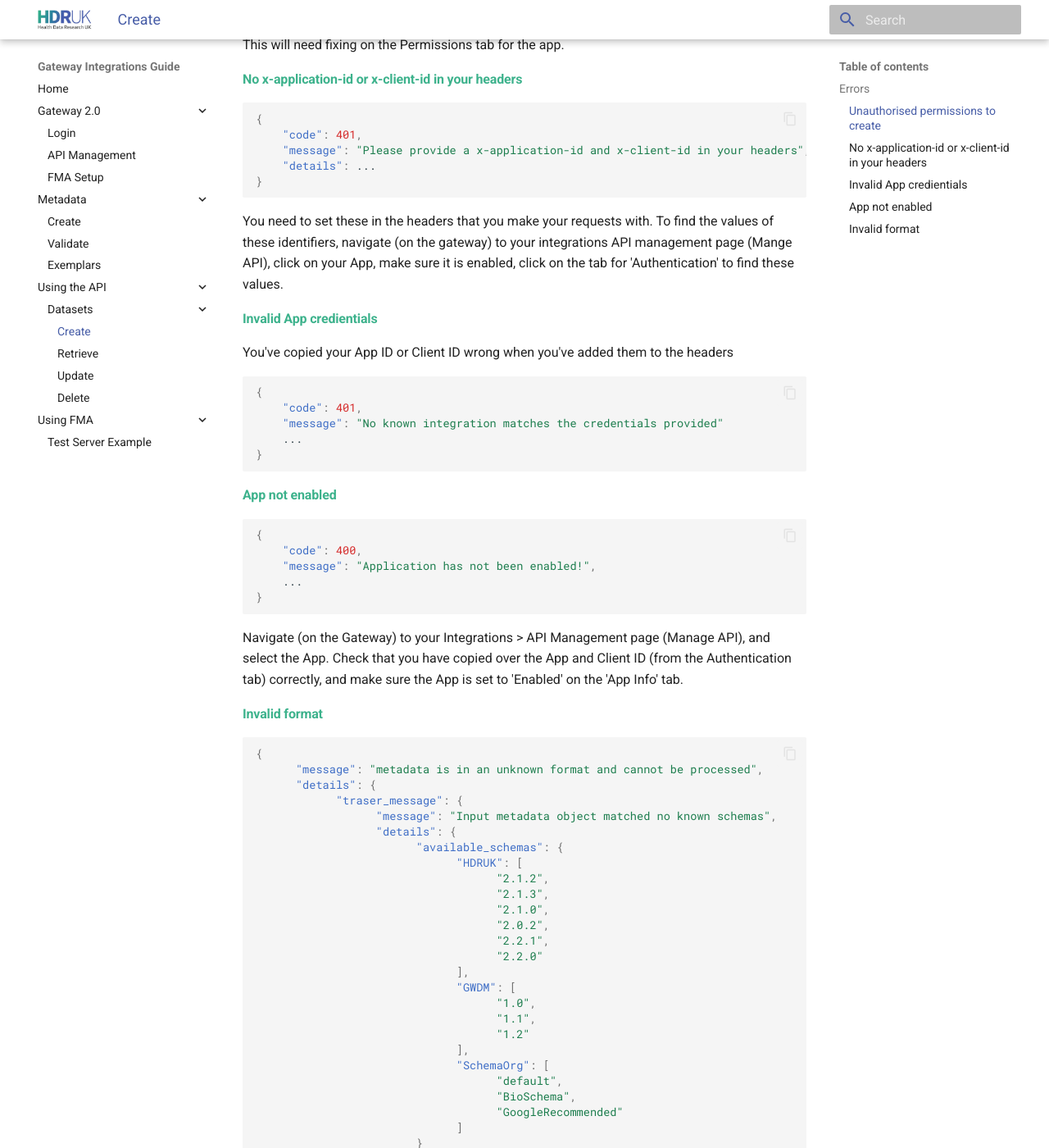
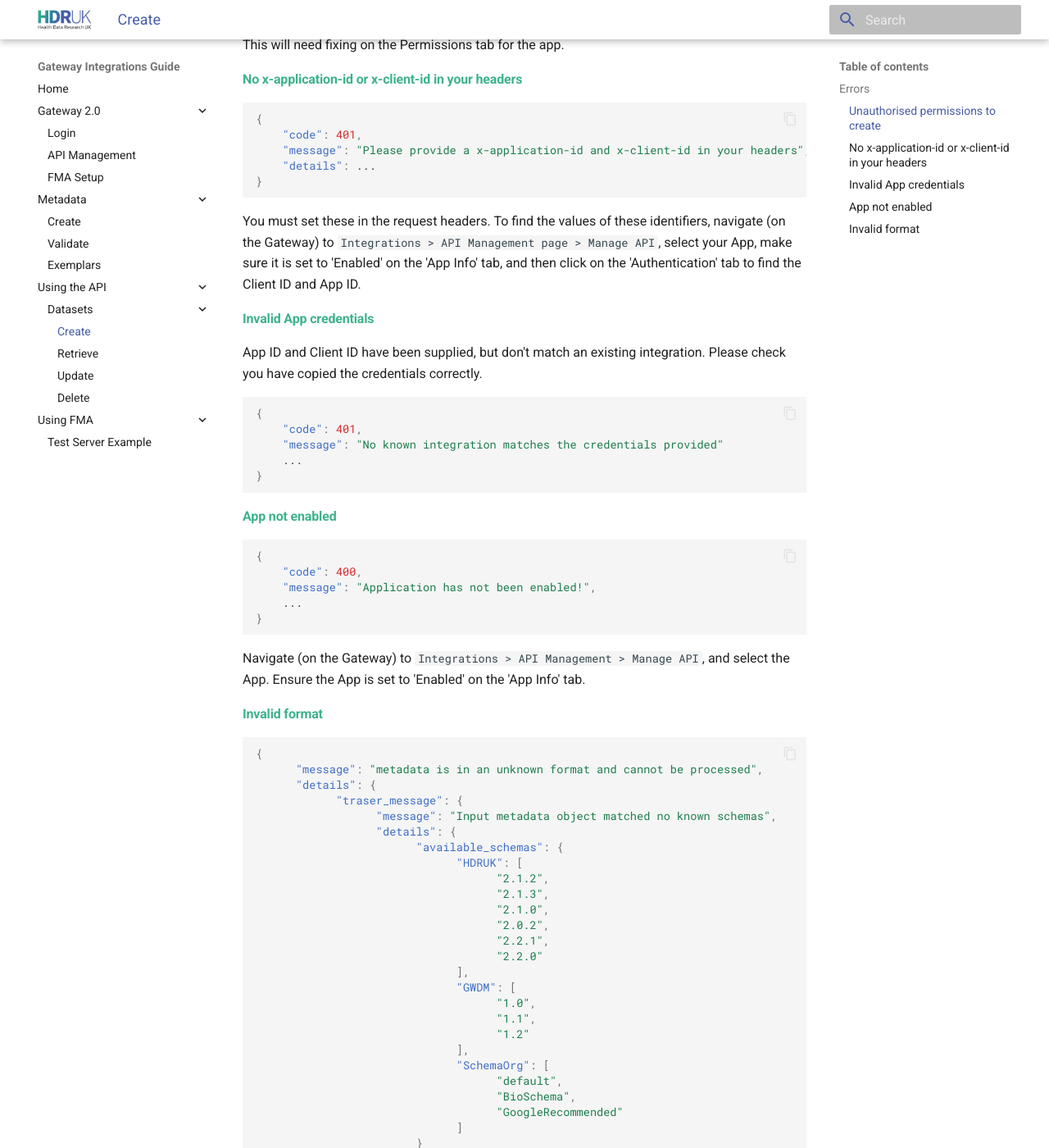
Before and after one commit to Stephen-L-HDR-UK/gateway-2-integrations-testing, an MkDocs documentation site: the page built from docs/creating-a-dataset.md, in a window 1280 px wide and 1400 px high, scrolled down 1585 px. Shown: the whole window at 82% size. Built offline with MkDocs 1.6.1 and Material for MkDocs 9.7.7, drawn with Linux system fonts in a browser that asks for light colours.

Commit message:
Updates to Create Dataset page.

````diff
--- a/docs/creating-a-dataset.md
+++ b/docs/creating-a-dataset.md
@@ -90,11 +90,11 @@ This will need fixing on the Permissions tab for the app.
 }
 ```
 
-You need to set these in the headers that you make your requests with. To find the values of these identifiers, navigate (on the gateway) to your integrations API management page (Mange API), click on your App, make sure it is enabled, click on the tab for 'Authentication' to find these values.
+You must set these in the request headers. To find the values of these identifiers, navigate (on the Gateway) to `Integrations > API Management page > Manage API`, select your App, make sure it is set to 'Enabled' on the 'App Info' tab, and then click on the 'Authentication' tab to find the Client ID and App ID.
 
-#### Invalid App credientials
+#### Invalid App credentials
 
-You've copied your App ID or Client ID wrong when you've added them to the headers
+App ID and Client ID have been supplied, but don't match an existing integration. Please check you have copied the credentials correctly.
 
 ```json
 {
@@ -114,7 +114,7 @@ You've copied your App ID or Client ID wrong when you've added them to the heade
 }
 ```
 
-Navigate (on the Gateway) to your Integrations > API Management page (Manage API), and select the App. Check that you have copied over the App and Client ID (from the Authentication tab) correctly, and make sure the App is set to 'Enabled' on the 'App Info' tab.
+Navigate (on the Gateway) to `Integrations > API Management > Manage API`, and select the App. Ensure the App is set to 'Enabled' on the 'App Info' tab.
 
 #### Invalid format
 
````
